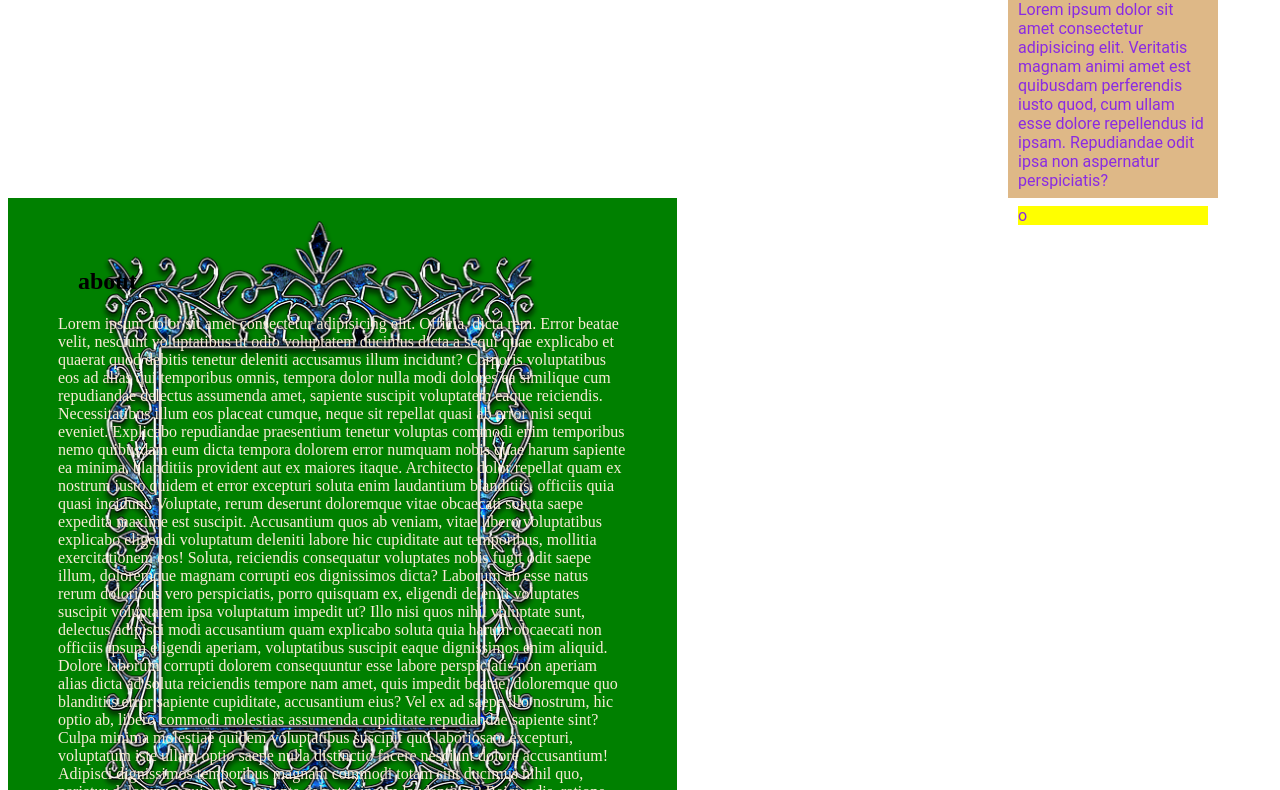
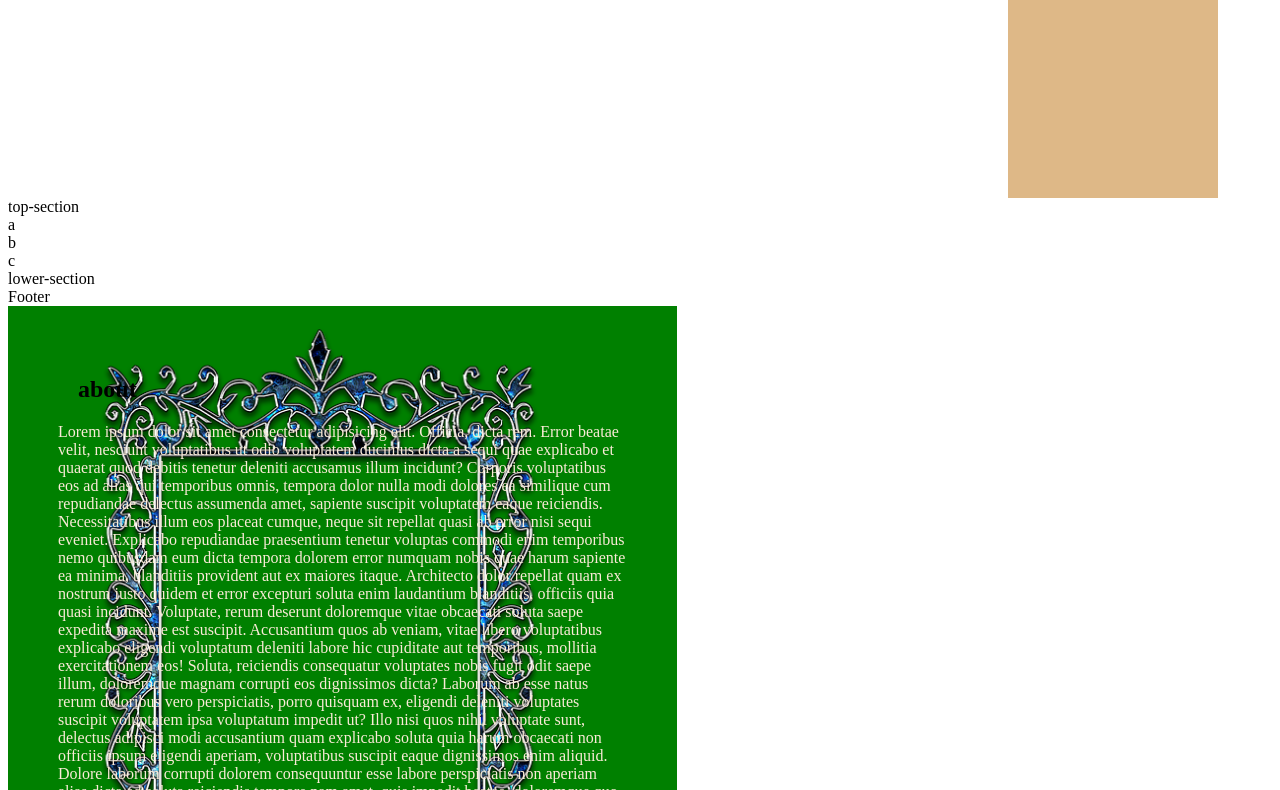
Before and after one commit to MoulhamAlboushi/moulham_juni_2019, a plain HTML site: page index.html in a window 1280 px wide. Shown: the part 110-900 px from the top of the page. Drawn offline with Linux system fonts and the light colour scheme.

Commit message:
Update index.html

```diff
--- a/index.html
+++ b/index.html
@@ -1,5 +1,5 @@
 <!DOCTYPE html>
-<html lang="zxxx">
+<html lang="zxx">
   <head>
     <meta charset="UTF-8" />
     <meta name="viewport" content="width=device-width, initial-scale=1.0" />
@@ -12,11 +12,27 @@
     />
      -->
   </head>
+  <header> Header
+     <nav></nav>
+     <img src="" alt="">
+  </header>
+  <section>top-section
+     <div>a</div>
+     <div>b</div>
+     <div>c</div>
+  </section>
+  <section>lower-section</section>
+  <main></main>
+  <aside></aside>
+  <footer>Footer </footer>
+
+
+  <!--
   <body>
     <header>
       <div>
         <h1>Hallo in Mijn website</h1>
-        <p>
+        <p class="right">
           Lorem ipsum dolor sit amet consectetur adipisicing elit. Veritatis
           magnam animi amet est quibusdam perferendis iusto quod, cum ullam esse
           dolore repellendus id ipsam. Repudiandae odit ipsa non aspernatur
@@ -25,6 +41,7 @@
         <div class="empty"><p>o</p></div>
       </div>
     </header>
+     -->
 
     <div class="about">
       <h2>about</h2>
```
